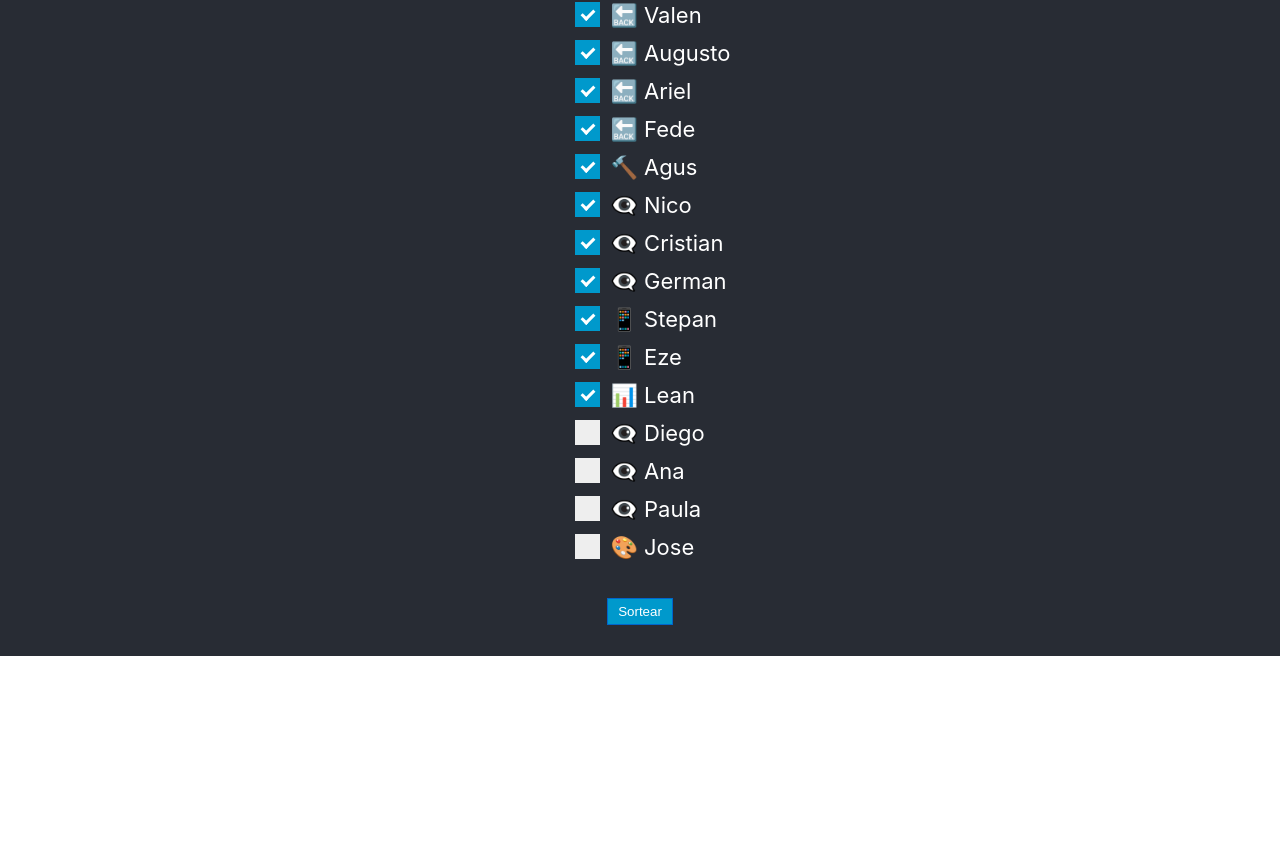
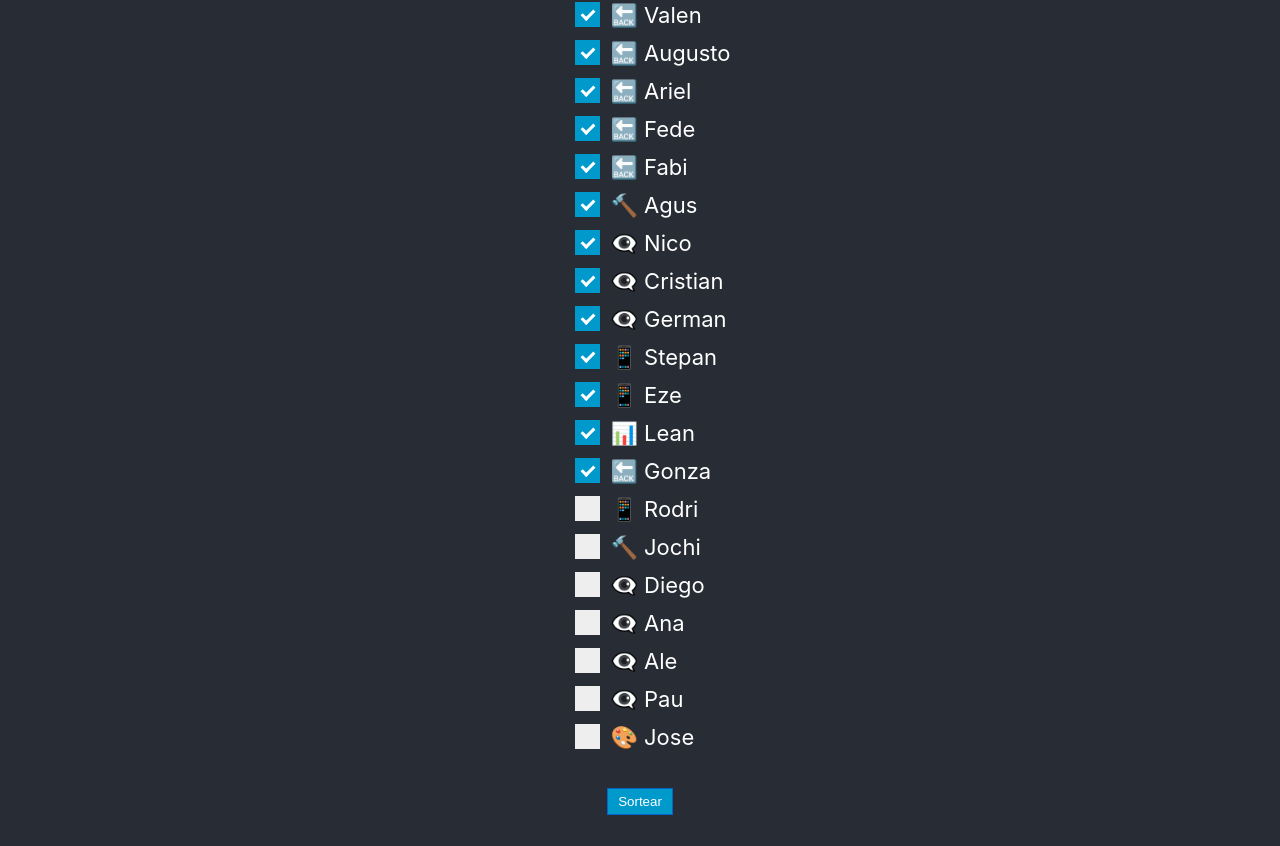
Before and after one commit to drprystupczuk/random-daily-meeting, a React (Create React App) app: page / in a window 1280 px wide. Shown: the part 465-1311 px from the top of the page. Before the commit the page ends 1121 px from the top, so only its background shows below. Built offline with nearby package versions, Linux system fonts and the light colour scheme.

Commit message:
Added new members

```diff
--- a/src/App.js
+++ b/src/App.js
@@ -13,6 +13,7 @@ function App() {
     [" 🔙 Augusto", true],
     [" 🔙 Ariel", true],
     [" 🔙 Fede", true],
+    [" 🔙 Fabi", true],
     [" 🔨 Agus",  true],
     [" 👁‍🗨 Nico",     true],
     [" 👁‍🗨 Cristian", true],
@@ -20,9 +21,13 @@ function App() {
     [" 📱  Stepan",  true],
     [" 📱  Eze", true],
     [" 📊 Lean", true],
+    [" 🔙 Gonza", true],
+    [" 📱  Rodri", false],
+    [" 🔨 Jochi",  false],
     [" 👁‍🗨 Diego", false],
     [" 👁‍🗨 Ana",     false],
-    [" 👁‍🗨 Paula",   false],
+    [" 👁‍🗨 Ale",     false],
+    [" 👁‍🗨 Pau",   false],
     [" 🎨 Jose", false]
   ]);
 
```
